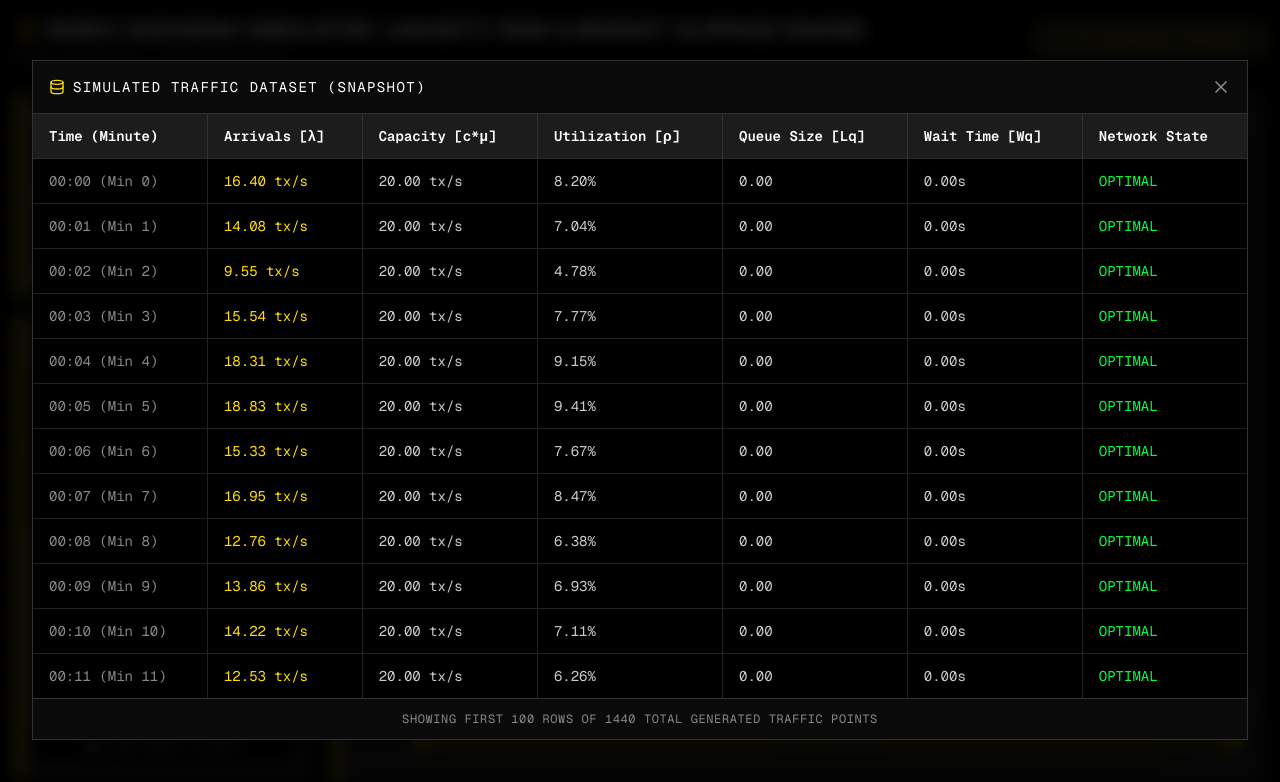
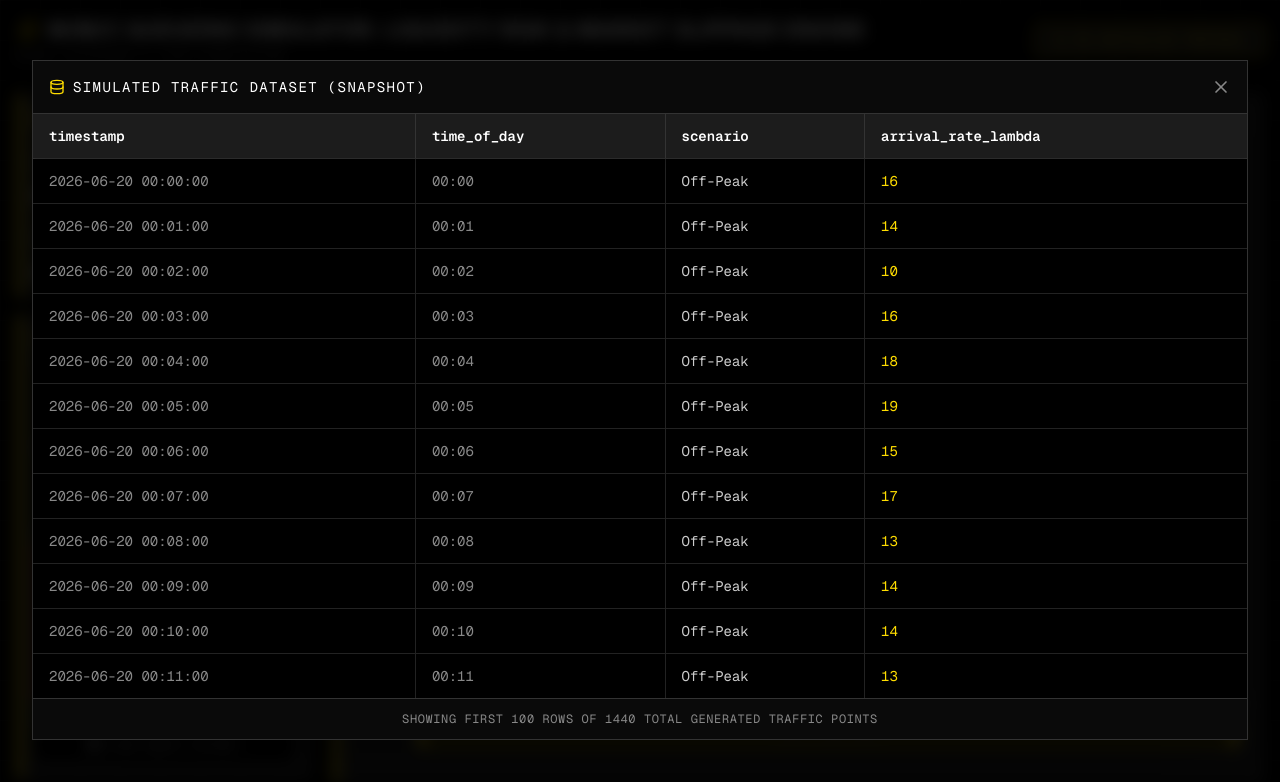
Before and after one commit to justinGabster/M-M-c-Queueing-Simulator-Liquidity-Risk-Market-Slippage-Engine, a Next.js app: page / in a window 1280 px wide. Both pictures are taken after a click on the button "VIEW SAMPLE DATASET". Shown: the top 782 px of the page. Built offline with nearby package versions, Linux system fonts and the light colour scheme.

Commit message:
Strip dataset modal down to match simulated_traffic.csv perfectly

```diff
--- a/src/app/page.tsx
+++ b/src/app/page.tsx
@@ -372,33 +372,24 @@ export default function Dashboard() {
               <table className="w-full text-left text-sm font-mono text-[#CCCCCC] whitespace-nowrap">
                 <thead className="sticky top-0 bg-[#1C1C1C] border-b border-[#333333] text-[#FFFFFF] shadow-md z-10">
                   <tr>
-                    <th className="p-3 px-4 font-semibold border-r border-[#333333]">Time (Minute)</th>
-                    <th className="p-3 px-4 font-semibold border-r border-[#333333]">Arrivals [λ]</th>
-                    <th className="p-3 px-4 font-semibold border-r border-[#333333]">Capacity [c*μ]</th>
-                    <th className="p-3 px-4 font-semibold border-r border-[#333333]">Utilization [ρ]</th>
-                    <th className="p-3 px-4 font-semibold border-r border-[#333333]">Queue Size [Lq]</th>
-                    <th className="p-3 px-4 font-semibold border-r border-[#333333]">Wait Time [Wq]</th>
-                    <th className="p-3 px-4 font-semibold">Network State</th>
+                    <th className="p-3 px-4 font-semibold border-r border-[#333333]">timestamp</th>
+                    <th className="p-3 px-4 font-semibold border-r border-[#333333]">time_of_day</th>
+                    <th className="p-3 px-4 font-semibold border-r border-[#333333]">scenario</th>
+                    <th className="p-3 px-4 font-semibold">arrival_rate_lambda</th>
                   </tr>
                 </thead>
                 <tbody className="divide-y divide-[#222222]">
-                  {chartData.slice(0, 100).map((row, idx) => (
-                    <tr key={idx} className="hover:bg-[#111111] transition-colors">
-                      <td className="p-3 px-4 text-[#888888] border-r border-[#222222]">{formatTimeTick(row.minute)} (Min {row.minute})</td>
-                      <td className="p-3 px-4 text-[#FFDD00] border-r border-[#222222]">{row.arrivalRate.toFixed(2)} tx/s</td>
-                      <td className="p-3 px-4 border-r border-[#222222]">{row.serviceRate.toFixed(2)} tx/s</td>
-                      <td className="p-3 px-4 border-r border-[#222222]">{(row.rho * 100).toFixed(2)}%</td>
-                      <td className="p-3 px-4 border-r border-[#222222]">{row.lq.toFixed(2)}</td>
-                      <td className="p-3 px-4 border-r border-[#222222]">{row.wq.toFixed(2)}s</td>
-                      <td className="p-3 px-4">
-                        {row.isStable ? (
-                          <span className="text-[#00FF41]">OPTIMAL</span>
-                        ) : (
-                          <span className="text-red-500 font-bold">CRASHED</span>
-                        )}
-                      </td>
-                    </tr>
-                  ))}
+                  {chartData.slice(0, 100).map((row, idx) => {
+                    const today = new Date().toISOString().split('T')[0];
+                    return (
+                      <tr key={idx} className="hover:bg-[#111111] transition-colors">
+                        <td className="p-3 px-4 text-[#888888] border-r border-[#222222]">{today} {row.time}:00</td>
+                        <td className="p-3 px-4 text-[#888888] border-r border-[#222222]">{row.time}</td>
+                        <td className="p-3 px-4 border-r border-[#222222]">{row.phase}</td>
+                        <td className="p-3 px-4 text-[#FFDD00]">{Math.round(row.arrivalRate)}</td>
+                      </tr>
+                    );
+                  })}
                 </tbody>
               </table>
             </div>
```
